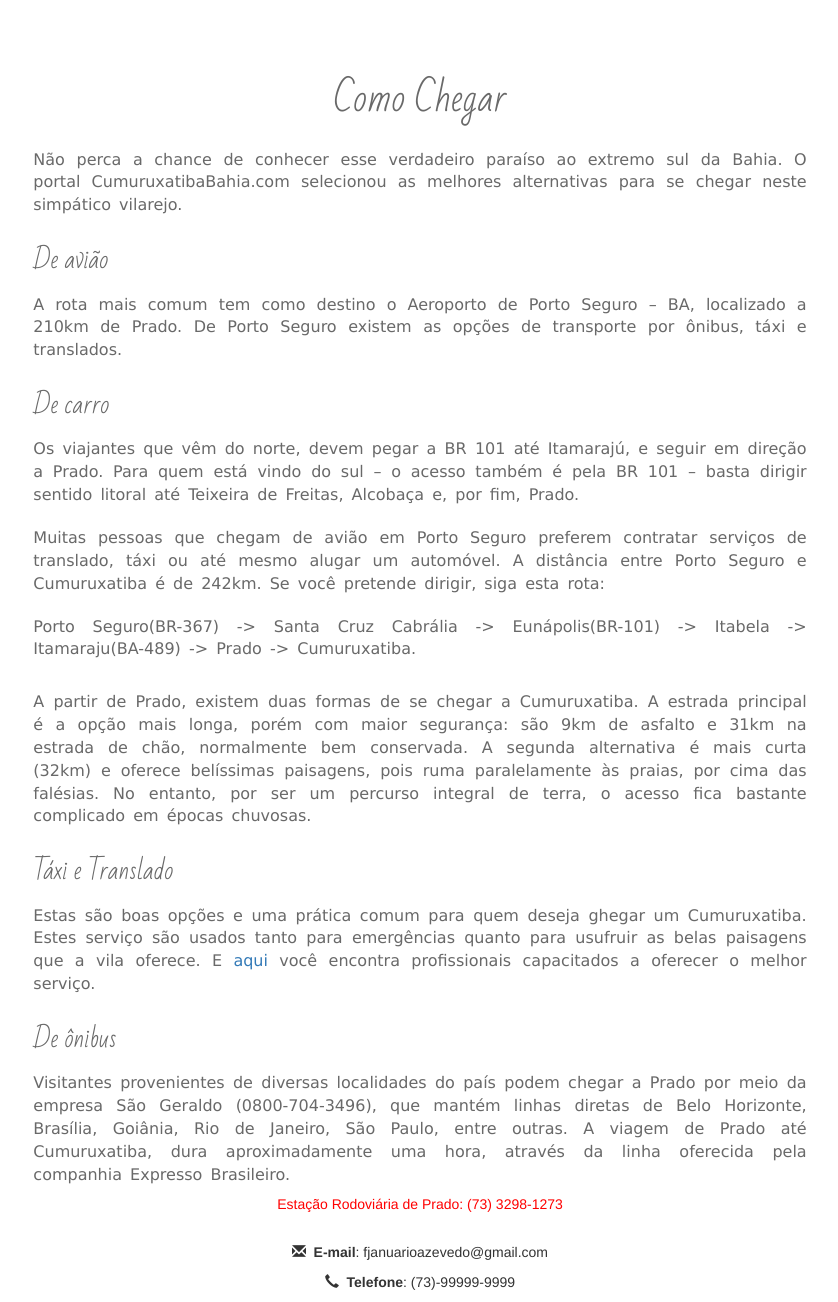
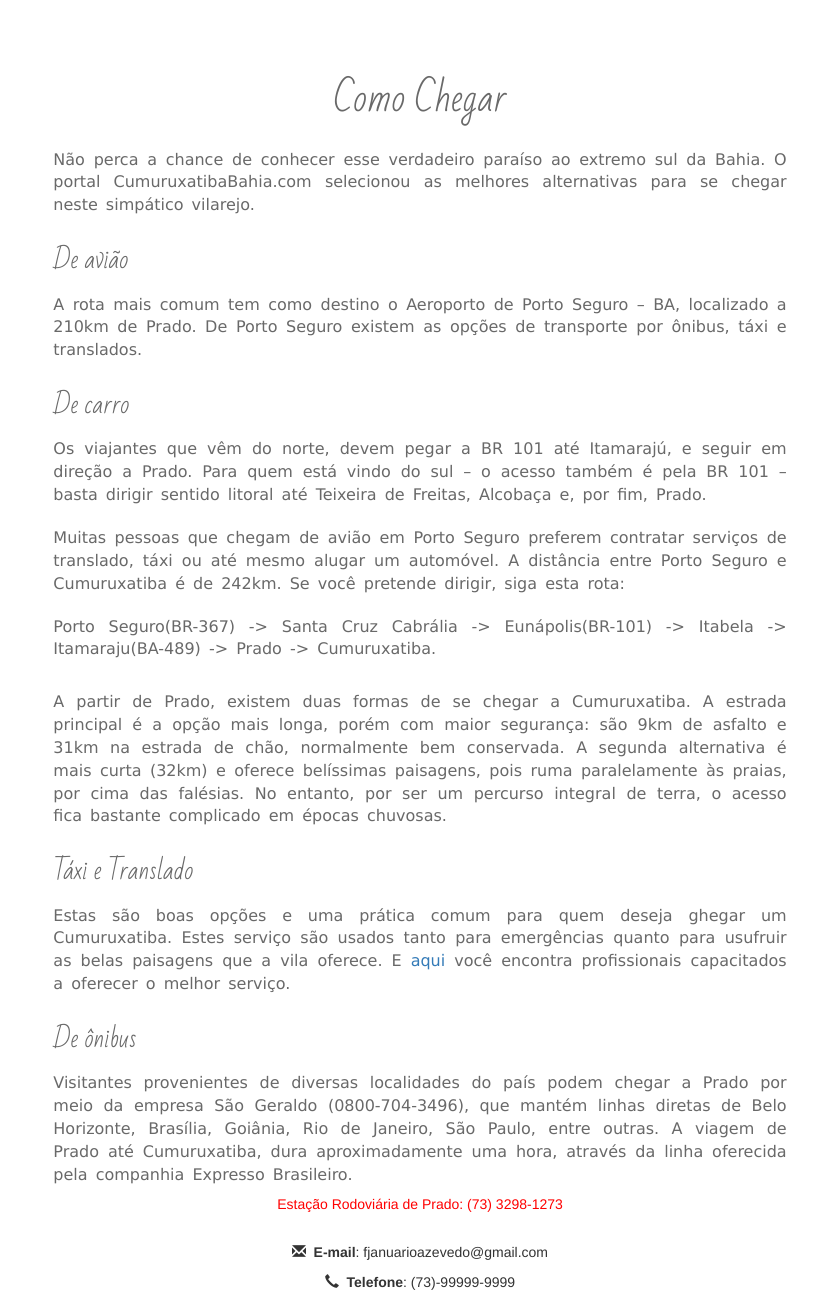
Before and after one commit to mangaba25/Cumuru_, a Django app: page /como-chegar in a window 1280 px wide. Shown: the part 111-1413 px from the top of the page, without its empty margins (220-1058 px from the left). Run offline with Django 3.2, Linux system fonts and the light colour scheme; data that the repository does not hold is empty; some libraries are stand-ins or nearby versions; some web fonts are replaced; grey boxes are pictures that could not be loaded.

Commit message:
adicionando como chegar

```diff
--- a/core/static/assets/estilo.css
+++ b/core/static/assets/estilo.css
@@ -193,9 +193,13 @@ h3{
     padding-right: 40px;
     margin-top: 170px;
 }
-li{
-    text-align: center;
-    list-style-type: none;
+#como-chegar h3{
+   padding-left: 20px;
+    padding-right: 20px;
+}
+#como-chegar p{
+    padding-left: 20px;
+    padding-right: 20px;
 }
 #h5comochegar{
     text-align:center;
```
